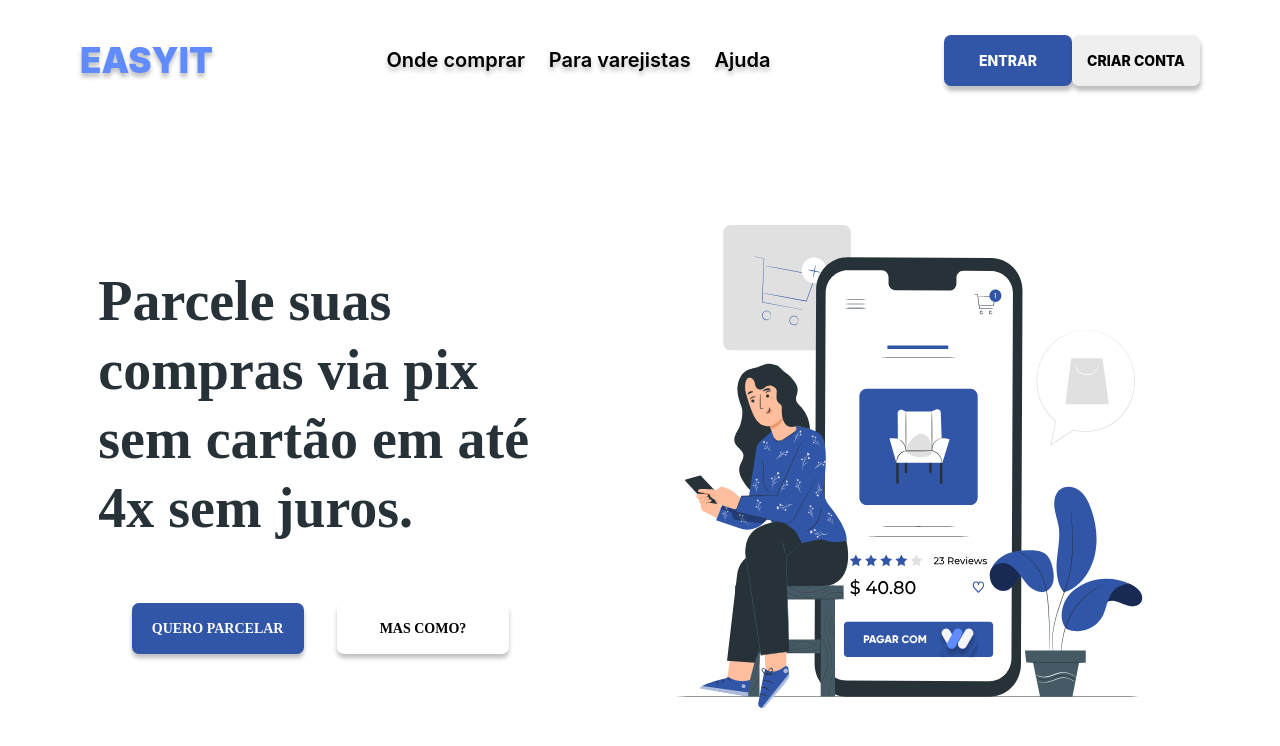
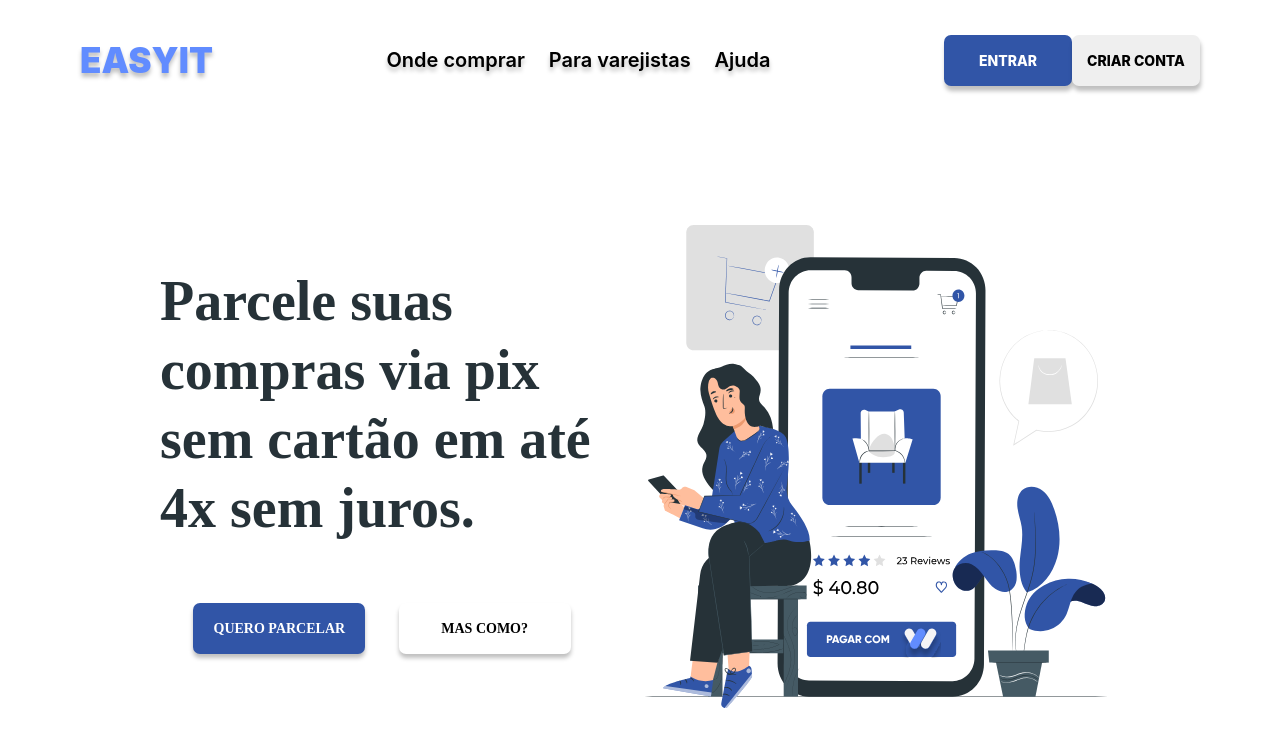
Before and after one commit to LuizDaniel123/easyit, a React (Create React App) app: page / in a window 1280 px wide. Shown: the top 746 px of the page. Built offline with nearby package versions, Linux system fonts and the light colour scheme.

Commit message:
style: Modifica as declarações do componente Information

```diff
--- a/src/Components/Information/style.css
+++ b/src/Components/Information/style.css
@@ -1,9 +1,10 @@
 #main {
     align-items: center;
     display: flex;
-    justify-content: space-evenly;
-    width: 100vw;
+    justify-content: space-between;
     height: 85vh;
+    padding: 0 10rem;
+    width: calc(100vw - 20rem);
 }
 
 #information {
```
